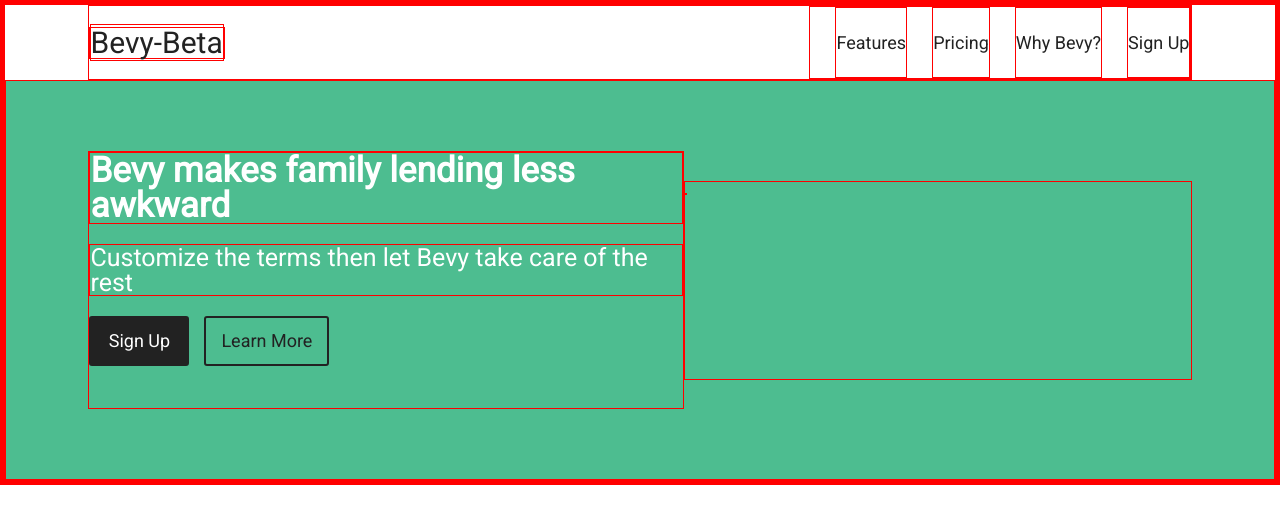
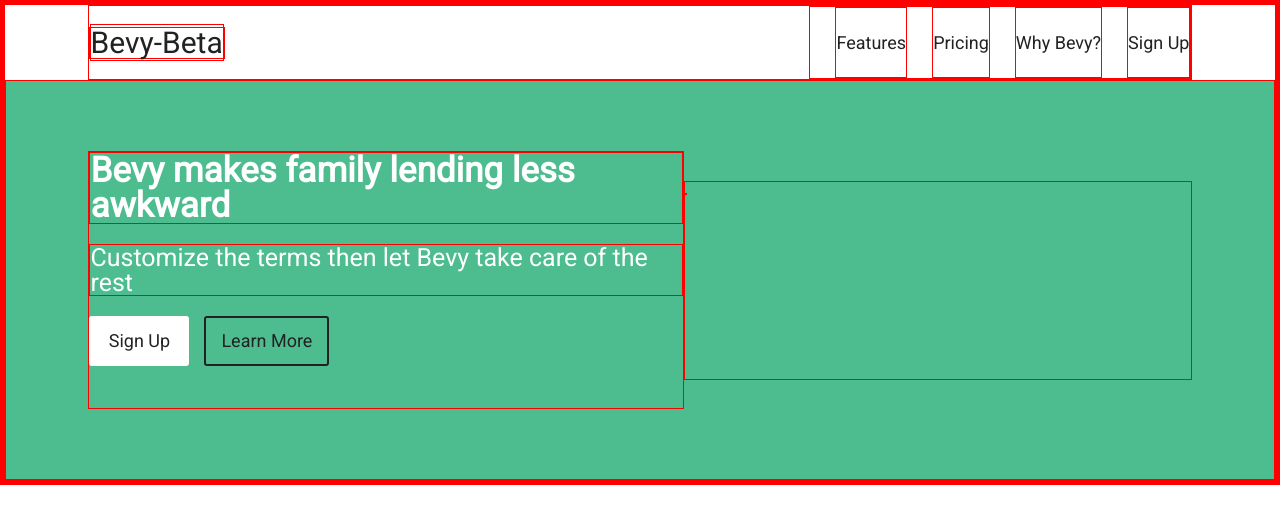
Before and after one commit to clintKunz/Bevy-Beta, a React (Create React App) app in the folder bevy-front-end/: page / in a window 1280 px wide. In both pictures the pointer is over the element "Sign Up". Shown: the top 524 px of the page. Built offline with nearby package versions, Linux system fonts and the light colour scheme.

Commit message:
styling cta buttons on hover

```diff
--- a/bevy-front-end/src/App.css
+++ b/bevy-front-end/src/App.css
@@ -142,6 +142,13 @@
 	font-size: 18px;
 }
 
+.cta-text .btn:hover {
+	cursor: pointer;
+	background-color: #FFFFFF;
+	color: #222222;
+	border: none;
+}
+
 .cta-text .sign-up {
 	background-color: #222222;
 	width: 100px;
```
